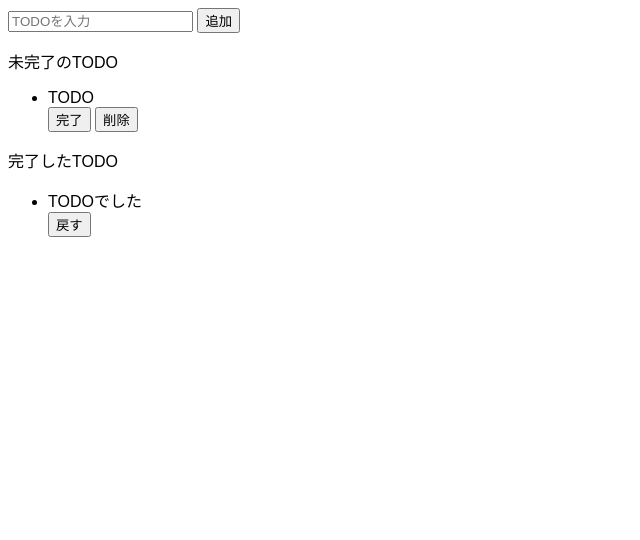
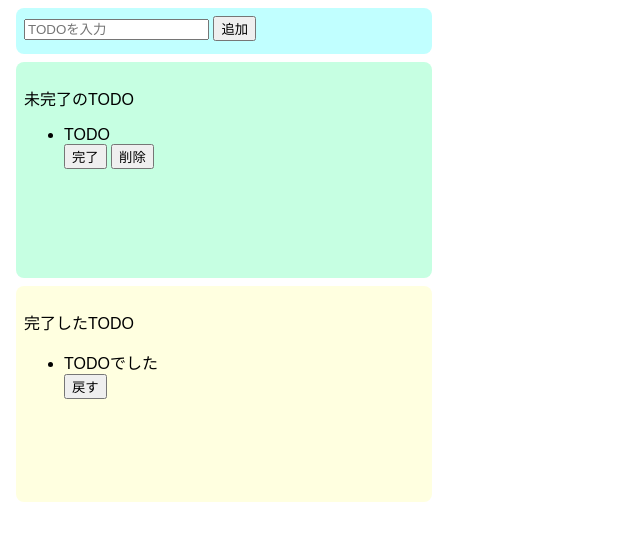
Before and after one commit to uda-gawa04/ToDo_JS, a website built with Parcel: page index.html in a window 1280 px wide. Shown: the whole page, without its empty margins (0-640 px from the left). Built offline with nearby package versions, Linux system fonts and the light colour scheme.

Commit message:
css 背景色を付ける

```diff
--- a/index.html
+++ b/index.html
@@ -11,7 +11,7 @@
       <button>追加</button>
     </div>
 
-    <div class="imconp-area">
+    <div class="inconp-area">
       <p>未完了のTODO</p>
       <ul>
         <div>
--- a/src/styles.css
+++ b/src/styles.css
@@ -1,3 +1,30 @@
 body {
   font-family: sans-serif;
 }
+
+.input-area {
+  background-color: #c1ffff;
+  width: 400px;
+  height: 30px;
+  padding: 8px;
+  margin: 8px;
+  border-radius: 8px;
+}
+
+.inconp-area {
+  background-color: #c6ffe2;
+  width: 400px;
+  min-height: 200px;
+  padding: 8px;
+  margin: 8px;
+  border-radius: 8px;
+}
+
+.comp-area {
+  background-color: #ffffe0;
+  width: 400px;
+  min-height: 200px;
+  padding: 8px;
+  margin: 8px;
+  border-radius: 8px;
+}
```
